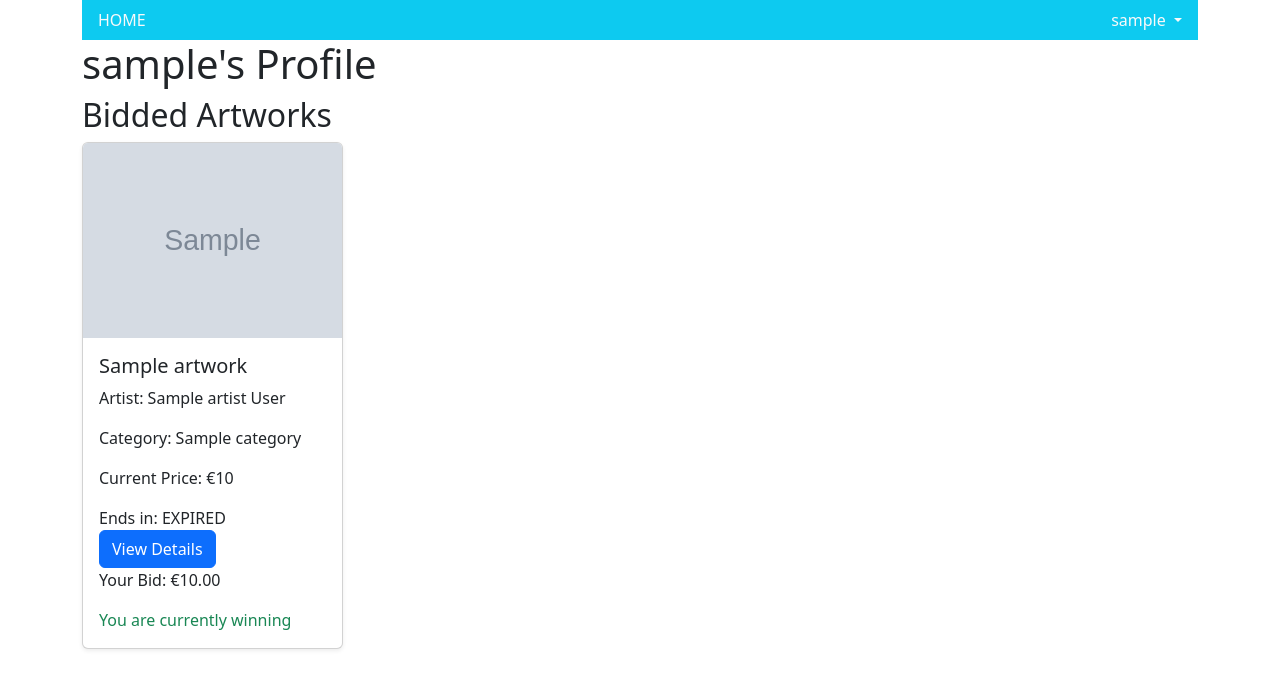
After one commit to obesk/progetto-tecnologie-web, a Django app: page /customerprofile/ in a window 1280 px wide. The commit adds this page. Shown: the top 689 px of the page. Run offline with Django 5.2, Linux system fonts and the light colour scheme; a user stored in the database is signed in; tables that the repository leaves empty hold one stand-in row (values such as "Sample post"); grey boxes marked "Sample" are stand-in pictures; some libraries are stand-ins or nearby versions.

Commit message:
Implemented custom cards for customer
Signed-off-by: Roberto Bertelli <robbybertelli@gmail.com>

```diff
--- a/app/templates/app/customer_profile.html
+++ b/app/templates/app/customer_profile.html
@@ -9,9 +9,11 @@
 
   <h2>Bidded Artworks</h2>
   <div class="row">
-    {% for artwork in object_list %}
-      <div class="col-md-2">
-        {% include 'app/partials/artwork_card.html' with artwork=artwork size='small' %}
+    {% for item in bidded_artworks %}
+      <div class="col-md-3">
+        {% with artwork=item.artwork customer_bid=item.customer_bid is_winning=item.is_winning %}
+          {% include 'app/partials/artwork_card_customer.html' %}
+        {% endwith %}
       </div>
     {% endfor %}
   </div>
--- a/app/templates/app/partials/artwork_card.html
+++ b/app/templates/app/partials/artwork_card.html
@@ -12,5 +12,8 @@
       Ends in: <span class="countdown" data-auction-end="{{ artwork.auction_end|date:'Y-m-d H:i:s' }}"></span>
     </div>
     <a href="{% url 'app:artworkdetail' artwork.pk %}" class="btn btn-primary">View Details</a>
+    {% block other_content %}
+    {% endblock %}
   </div>
 </div>
+<script src="{% static 'js/countdown.js' %}"></script>
--- /dev/null
+++ b/app/templates/app/partials/artwork_card_customer.html
@@ -0,0 +1,10 @@
+{% extends 'app/partials/artwork_card.html' %}
+
+{% block other_content %}
+  <p class="card-text">Your Bid: €{{ customer_bid }}</p>
+  {% if is_winning %}
+    <p class="card-text text-success">You are currently winning</p>
+  {% else %}
+    <p class="card-text text-danger">You are outbid</p>
+  {% endif %}
+{% endblock %}
--- a/app/urls.py
+++ b/app/urls.py
@@ -6,8 +6,8 @@
 app_name = "app"
 
 urlpatterns = [
-	path('seller/<int:seller_id>/auctioning-artworks/', SellerProfile.as_view(), name='seller_profile'),
-	path('profile/', CustomerProfile.as_view(), name='customer_profile'),
+	path('seller/<int:seller_id>/', SellerProfile.as_view(), name='seller_profile'),
+	path('customerprofile/', CustomerProfile.as_view(), name='customer_profile'),
 	path("artwork/<pk>", ArtworkDetailView.as_view(), name="artworkdetail"),
 	path("create_artwork/", ArtworkCreateView.as_view(), name="create_artwork"),
 	path("placebid/", placeBid, name="placebid"),
--- a/app/views.py
+++ b/app/views.py
@@ -1,7 +1,7 @@
 from django.shortcuts import redirect, get_object_or_404, render
 from django.contrib.auth.decorators import login_required
 from django.views.generic.list import ListView
-from django.views.generic import DetailView
+from django.views.generic import DetailView, TemplateView
 from django.views.generic.edit import CreateView
 from django.urls import reverse_lazy
 from django.views.decorators.csrf import csrf_protect
@@ -37,24 +37,34 @@
 		return queryset.filter(seller=self.seller, status=Artwork.Status.AUCTIONING)
 
 	def get_context_data(self, **kwargs):
+		user  = self.request.user
+		customer = Customer.objects.get(user=user)
 		context = super().get_context_data(**kwargs)
 		context['title'] = f"{self.seller.user.username}'s Auctioning Artworks"
 		context['seller_name'] = self.seller.user.username
+		context['isseller'] = customer.is_seller
 		return context
 
-class CustomerProfile(ListView, CustomerRequired):
+class CustomerProfile(TemplateView, CustomerRequired):
 	model = Customer
 	template_name = "app/customer_profile.html"
 
-	def get_queryset(self):
+	def get_context_data(self, **kwargs):
 		customer = self.request.user.customer
+		bidded_artworks = []
 		artworks = Artwork.objects.filter(Bids__customer=customer).distinct().order_by("auction_end")
-		return artworks
-
-	def get_context_data(self, **kwargs):
+		for artwork in artworks:
+			highest_bid = artwork.Bids.order_by('-amount').first()
+			is_winning = highest_bid.customer == customer if highest_bid else False
+			customer_bid = artwork.Bids.filter(customer=customer).order_by('-amount').first()
+			bidded_artworks.append({
+				'artwork': artwork,
+				'customer_bid': customer_bid.amount if customer_bid else None,
+				'is_winning': is_winning
+			})
 		context = super().get_context_data(**kwargs)
-		customer = self.request.user.customer
 		context['customer'] = customer
+		context['bidded_artworks'] = bidded_artworks
 		context['title'] = f"{self.request.user.username}'s Auctioning Artworks"
 		return context
 
```
Also changed, not shown: app/templates/app/partials/artwork_card_seller.html (added, +7 -0 lines).
